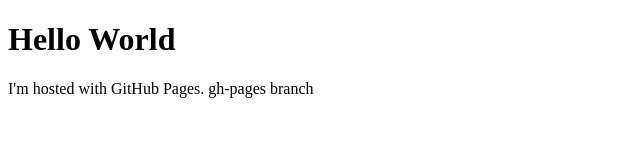
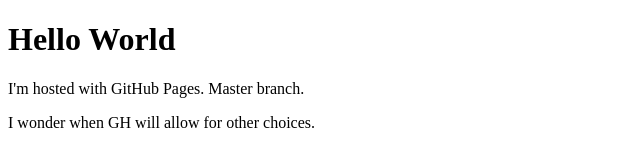
Before and after one commit to NJ-Brad/NJ-Brad.github.io, a plain HTML site: page index.html in a window 1280 px wide. Shown: the whole page, without its empty margins (0-640 px from the left). Drawn offline with Linux system fonts and the light colour scheme.

Commit message:
Update index.html

```diff
--- a/index.html
+++ b/index.html
@@ -2,6 +2,7 @@
 <html>
 <body>
 <h1>Hello World</h1>
-<p>I'm hosted with GitHub Pages. gh-pages branch</p>
+<p>I'm hosted with GitHub Pages. Master branch.</p>
+I wonder when GH will allow for other choices.
 </body>
 </html>
```
